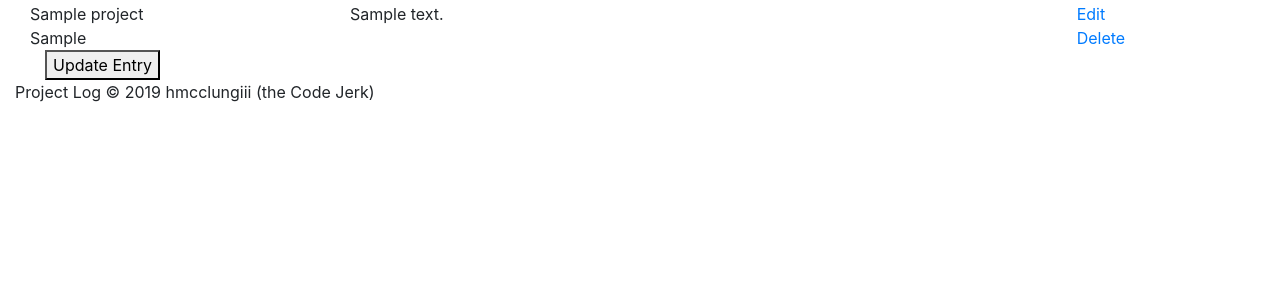
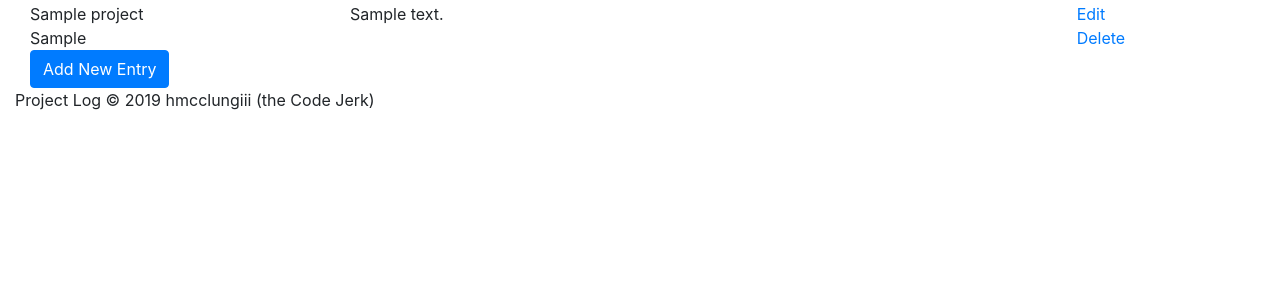
Before and after one commit to theCodeJerk/project-log, a Django app: template templates/pages/edit-entry.html in a window 1280 px wide. Shown: the part 56-356 px from the top of the page. Run offline with Django 3.2, Linux system fonts and the light colour scheme; the template is opened without the code that fills it: most values are stand-ins (such as "Sample title", 1, 10 or a date in 2020); some libraries are stand-ins or nearby versions.

Commit message:
Made Add New Entry box collapsible.

```diff
--- a/templates/partials/entry-panel.html
+++ b/templates/partials/entry-panel.html
@@ -2,10 +2,18 @@
 {% load staticfiles %}
 {% load static %}
 
-<div class="container-fluid input-group input-group-sm entry-panel">
-    <form class="ui form" method="post" enctype="multipart/form-data">
-        {% csrf_token %}
-        {{ form.as_table }}
-        <button>{{ button_name }}</button>
-    </form>
+<button class="btn btn-primary" type="button" data-toggle="collapse" data-target="#entry-panel" aria-expanded="false" aria-controls="collapseExample">
+    Add New Entry
+  </button>
+
+<div class="collapse" id="entry-panel">
+  <div class="card card-body">
+    <div class="container-fluid input-group input-group-sm entry-panel" id="entry-panel">
+        <form class="ui form" method="post" enctype="multipart/form-data">
+            {% csrf_token %}
+            {{ form.as_table }}
+            <button>{{ button_name }}</button>
+        </form>
+    </div>
+  </div>
 </div>
```
